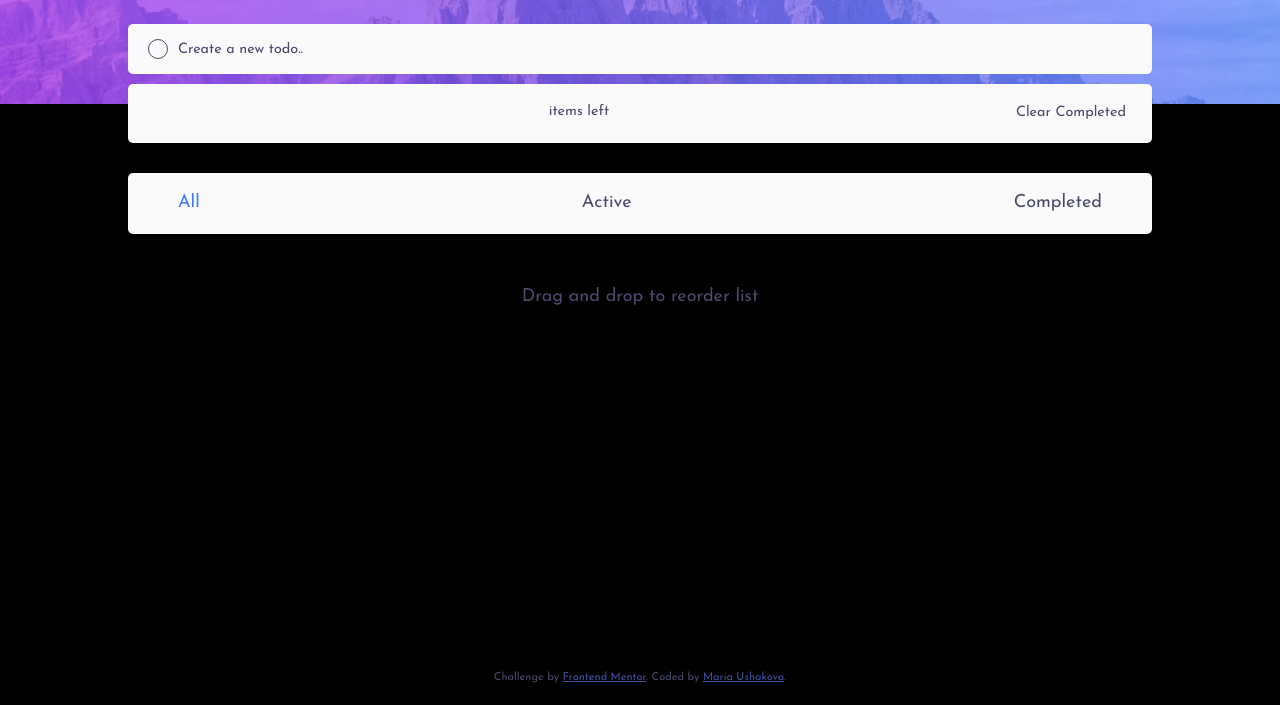
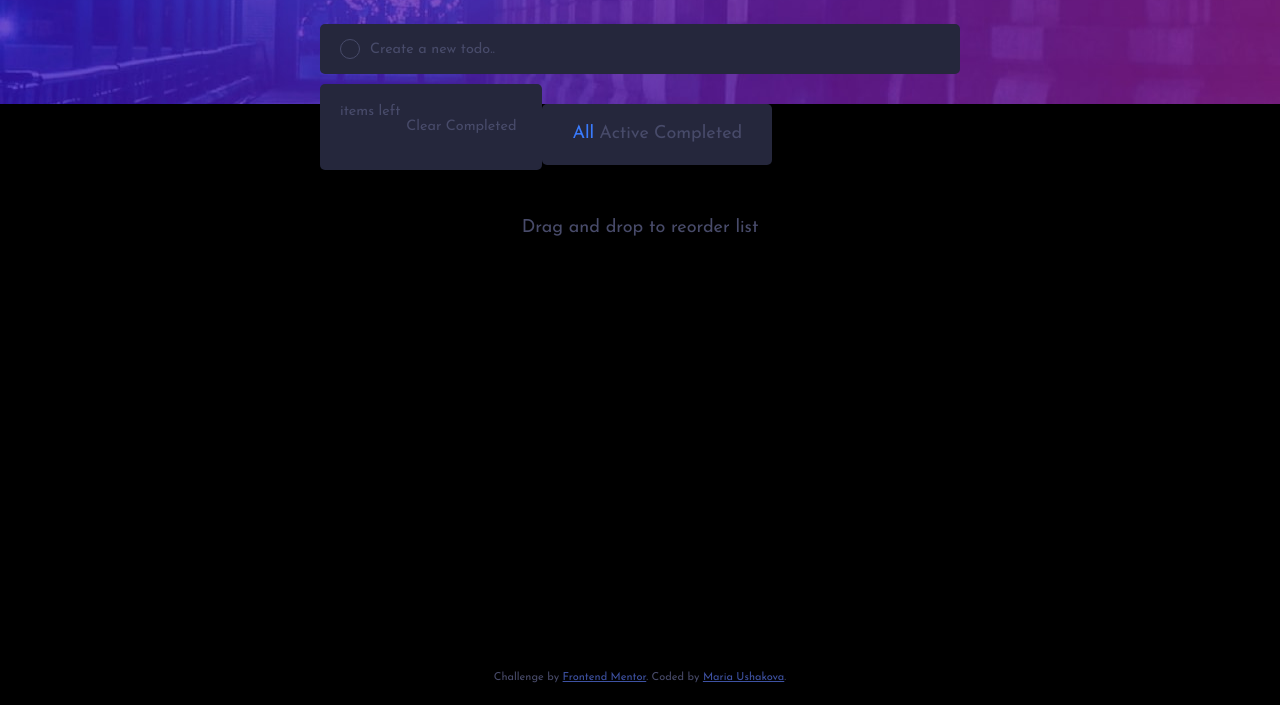
Before and after one commit to Mariia22/todolistJS, a website: page src/index.html in a window 1280 px wide. Shown: the part 95-800 px from the top of the page. Drawn offline with nearby package versions, Linux system fonts and the light colour scheme; files that its build step writes are made by us from their sources.

Commit message:
-refactoring todo list

```diff
--- a/src/index.html
+++ b/src/index.html
@@ -10,7 +10,7 @@
 </head>
 
 <body>
-  <div class="page light">
+  <div class="page">
     <header>
       <div class="header">
         <h1>Todo</h1>
@@ -24,6 +24,7 @@
     <main>
       <div class="todo">
         <ul class="todo_list"></ul>
+        <div class="todo_buttons">
           <div class="todo_total">
             <span class="todo_total_number"></span>
             <p class="todo_total_items">items left</p>
@@ -34,7 +35,8 @@
             <li class="todo_sort_item">Active</li>
             <li class="todo_sort_item">Completed</li>
           </ul>
-        <p> Drag and drop to reorder list</p>
+        </div>
+        <p class="todo_paragraph"> Drag and drop to reorder list</p>
       </div>
     </main>
     <footer>
--- a/src/js/script.js
+++ b/src/js/script.js
@@ -0,0 +1,7 @@
+import toggleMode from 'toggleMode';
+
+window.addEventListener('DOMContentLoaded', () => {
+    'use strict';
+    toggleMode();
+
+});
--- /dev/null
+++ b/src/js/toggleMode.js
@@ -0,0 +1,5 @@
+const toggleMode = () => {
+
+}
+
+export default toggleMode;
--- a/src/sass/blocks/body.scss
+++ b/src/sass/blocks/body.scss
@@ -14,3 +14,8 @@ body{
     min-height: 100vh;
     background-color: $font-color;
 }
+main{
+    display: flex;
+    flex-direction: column;
+    align-items: center;
+}
--- a/src/sass/blocks/header.scss
+++ b/src/sass/blocks/header.scss
@@ -61,4 +61,7 @@ input::placeholder{
     header{
         background:url("../../images/bg-desktop-dark.jpg") no-repeat $very-light-gray;
     }
+    form{
+        width: 50%;
+    }
 }
--- /dev/null
+++ b/src/sass/blocks/todo.scss
@@ -0,0 +1,55 @@
+.todo{
+    width: 80%;
+    display: flex;
+    flex-direction: column;
+}
+
+.todo_total{
+    display: flex;
+    justify-content: space-between;
+    flex-wrap: wrap;
+    background-color: $very-dark-desaturated-blue;
+    border-radius: 5px;
+    margin-top: -20px;
+    margin-bottom: 30px;
+    font-size: 0.8em;
+    padding: 20px;
+}
+.todo_total_items{
+    padding-left: 0;
+    margin: 0;
+}
+.todo_total_completed{
+    background-color: $very-dark-desaturated-blue;
+    border: none;
+    outline: none;
+    color: #484b6a;
+}
+.todo_sort{
+    display: flex;
+    justify-content: space-between;
+    flex-wrap: wrap;
+    background-color: $very-dark-desaturated-blue;
+    margin-bottom: 35px;
+    padding: 20px 30px 20px 25px;
+    border-radius: 5px;
+}
+.todo_sort_item{
+    padding-left: 5px;
+}
+.todo_sort_item-active{
+    color: $bright-blue;
+}
+.todo_paragraph{
+    text-align: center;
+}
+
+@media(min-width:373px){
+    .todo{
+        width: 50%;
+    }
+    .todo_buttons{
+        display: flex;
+        flex-direction: row;
+    }
+}
--- a/src/sass/blocks/todolist.scss
+++ /dev/null
@@ -1,27 +0,0 @@
-.todo{
-    display: flex;
-    flex-direction:column;
-    align-items:center;
-}
-
-.todo_total{
-    display: flex;
-    justify-content: space-between;
-    width: 80%;
-    background-color: $very-dark-desaturated-blue;
-    border-radius: 5px;
-    margin-top: -20px;
-    margin-bottom: 30px;
-    font-size: 0.8em;
-    padding: 20px;
-}
-.todo_total_items{
-    padding: 0;
-    margin: 0;
-}
-.todo_total_completed{
-    background-color: $very-dark-desaturated-blue;
-    border: none;
-    outline: none;
-    color: #484b6a;
-}
--- a/src/sass/blocks/todosort.scss
+++ /dev/null
@@ -1,13 +0,0 @@
-.todo_sort{
-    display: flex;
-    justify-content: space-between;
-    background-color: $very-dark-desaturated-blue;
-    width: 80%;
-    margin-bottom: 35px;
-    padding: 20px 50px;
-    border-radius: 5px;
-}
-
-.todo_sort_item-active{
-    color: $bright-blue;
-}
--- a/src/sass/style.scss
+++ b/src/sass/style.scss
@@ -3,7 +3,6 @@
 @import "font.scss";
 @import "blocks/body.scss";
 @import "blocks/header.scss";
-@import "blocks/todolist.scss";
-@import "blocks/todosort.scss";
+@import "blocks/todo.scss";
 @import "blocks/footer.scss";
 @import "blocks/light.scss";
```
Also changed, not shown: dist/index.html, dist/style.min.css, 1 other file. Lines whose indentation alone changed are shown as unchanged.
